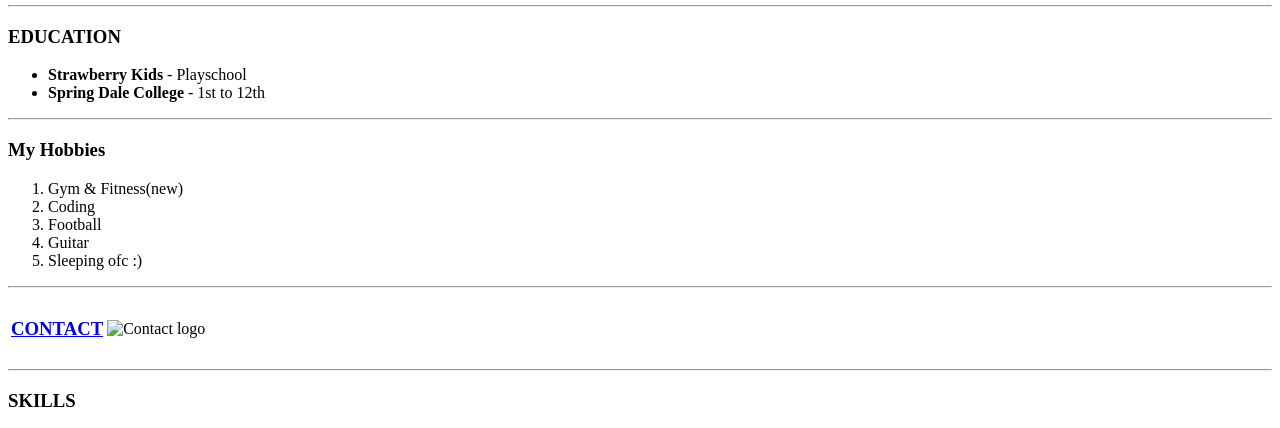
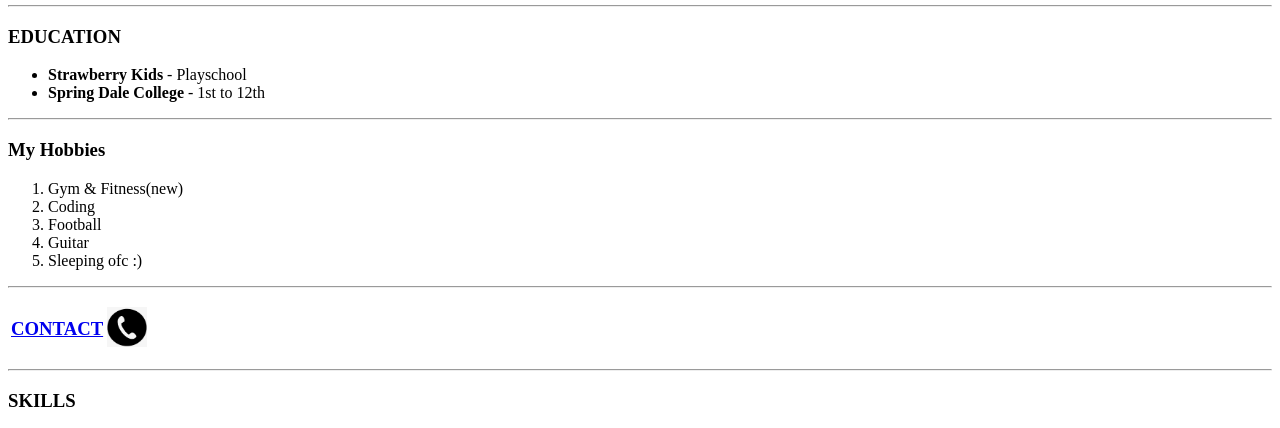
Before and after one commit to KushagraG1/WEB, a plain HTML site: page index.html in a window 1280 px wide. Shown: the part 347-775 px from the top of the page. Drawn offline with Linux system fonts and the light colour scheme; files whose address does not match are found by name.

Commit message:
Update index.html

```diff
--- a/index.html
+++ b/index.html
@@ -42,10 +42,10 @@
   <hr>
   <table>
     <tr>
-      <td><a href="https://github.com/KushagraG1/WEB/blob/main/CONTACT.html">
+      <td><a href="/Users/kushagragupta/Documents/Web Development/HTML personal site/CONTACT.html">
           <h3>CONTACT</h3>
         </a></td>
-      <td><img src="https://github.com/KushagraG1/WEB/blob/main/CONTACT.html" alt="Contact logo" width="40" height="40"></td>
+      <td><img src="/Users/kushagragupta/Documents/Web Development/HTML personal site/images/contact logo.png" alt="Contact logo" width="40" height="40"></td>
     </tr>
   </table>
   <hr>
```
